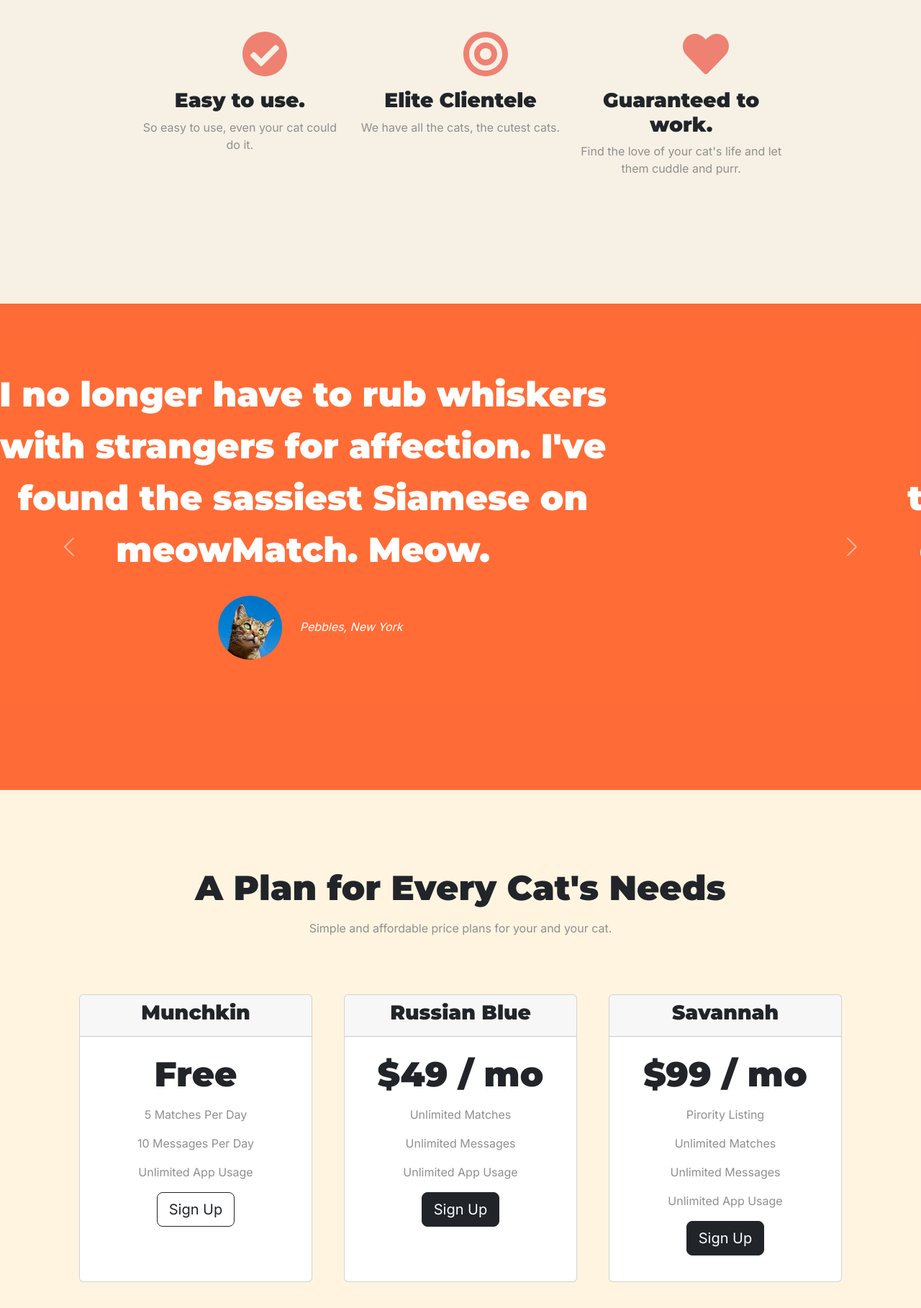
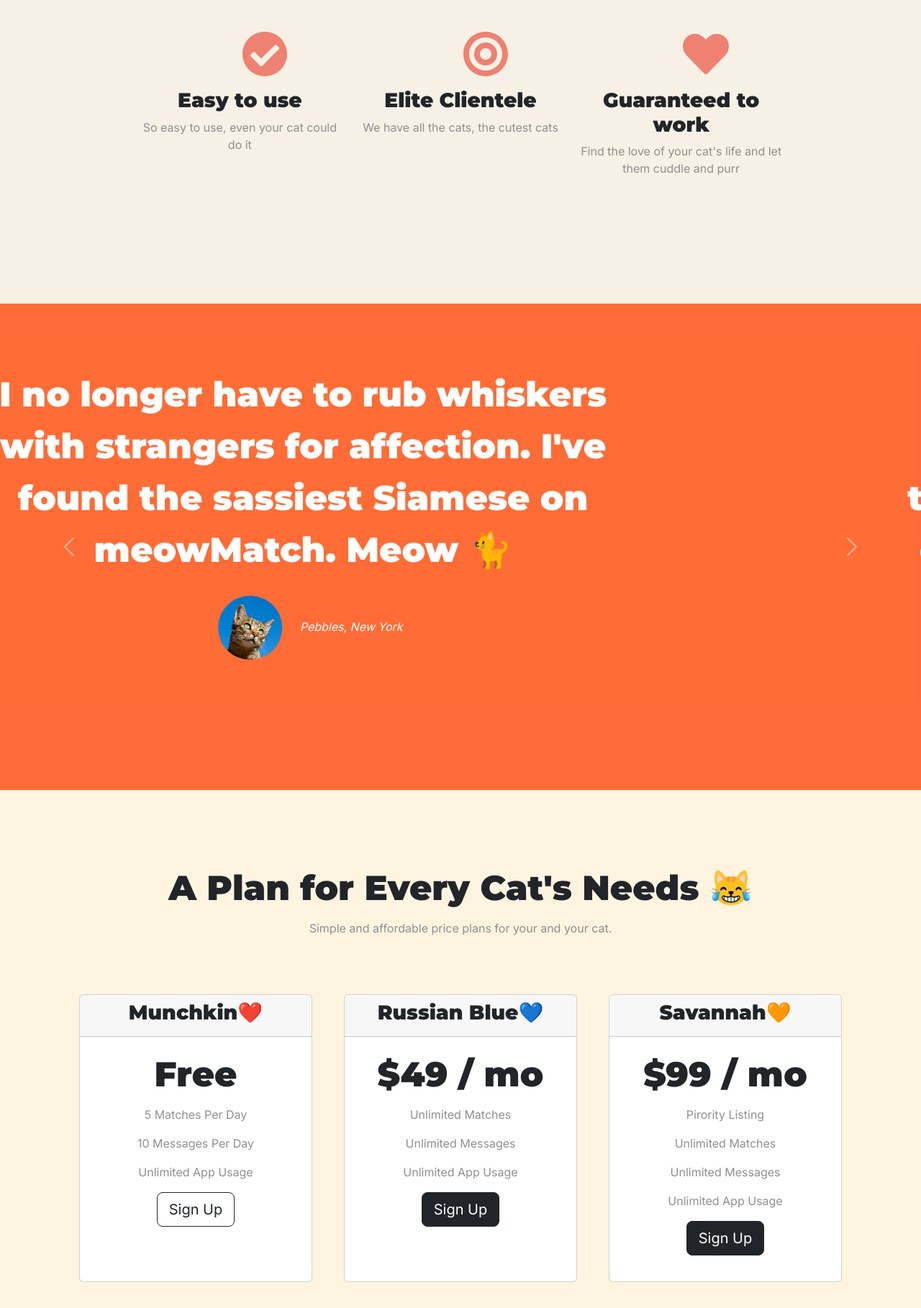
Before and after one commit to ayushroy-117/meowMatch, a plain HTML site: page index.html in a window 1280 px wide. Shown: the part 800-2618 px from the top of the page at 72% size. Drawn offline with nearby package versions, Linux system fonts and the light colour scheme.

Commit message:
Add files via upload

```diff
--- a/index.html
+++ b/index.html
@@ -58,7 +58,7 @@
       <!-- Title -->
       <div class="row">
         <div class="col-lg-6 text-div">
-          <h1>Meet new and interesting cats nearby.</h1>
+          <h1>Meet new and interesting cats nearby 😻</h1>
           <button type="button" class="btn btn-lg btn-dark download-button"><i class="fab fa-apple "
               style="height: 1.5rem; width: 1.5rem;"></i>
             Download</button>
@@ -80,18 +80,18 @@
     <div class="row">
       <div class="feature-box col-lg-4 row-fea">
         <i class="fas fa-check-circle fa-4x images-1"></i>
-        <h3>Easy to use.</h3>
-        <p>So easy to use, even your cat could do it.</p>
+        <h3>Easy to use</h3>
+        <p>So easy to use, even your cat could do it</p>
       </div>
       <div class="feature-box col-lg-4 row-fea">
         <i class="fas fa-bullseye fa-4x images-1"></i>
         <h3>Elite Clientele</h3>
-        <p>We have all the cats, the cutest cats.</p>
+        <p>We have all the cats, the cutest cats</p>
       </div>
       <div class="feature-box col-lg-4 row-fea">
         <i class="fas fa-heart fa-4x images-1"></i>
-        <h3>Guaranteed to work.</h3>
-        <p>Find the love of your cat's life and let them cuddle and purr.</p>
+        <h3>Guaranteed to work</h3>
+        <p>Find the love of your cat's life and let them cuddle and purr</p>
       </div>
     </div>
   </section>
@@ -104,13 +104,13 @@
       <div class="carousel-inner">
         <div class="carousel-item active">
           <h2>I no longer have to rub whiskers with strangers for affection. I've found the sassiest Siamese on
-            meowMatch. Meow.</h2>
+            meowMatch. Meow 🐈</h2>
           <img class="testimonial-image" src="images/meow-1.jfif" alt="dog-profile">
           <em>Pebbles, New York</em>
         </div>
         <div class="carousel-item">
           <h2 class="testimonial-text">My cat used to nap alone, but with meowMatch assistance, they've discovered their
-            purr-fect companion. At least, that's what the scratching post whispers.</h2>
+            purr-fect companion. At least, that's what the scratching post whispers 🐾</h2>
           <img class="testimonial-image" src="images/cat-milf.jfif" alt="lady-profile">
           <em>Hazel, Standford</em>
         </div>
@@ -137,13 +137,13 @@
 
   <section id="pricing">
 
-    <h2>A Plan for Every Cat's Needs</h2>
+    <h2>A Plan for Every Cat's Needs 😹</h2>
     <p>Simple and affordable price plans for your and your cat.</p>
     <div class="row">
       <div class="pricing-column col-lg-4 col-md-6">
         <div class="card">
           <div class="card-header">
-            <h3>Munchkin</h3>
+            <h3>Munchkin❤️</h3>
           </div>
           <div class="card-body">
             <h2>Free</h2>
@@ -157,7 +157,7 @@
       <div class="pricing-column col-lg-4 col-md-6">
         <div class="card">
           <div class="card-header">
-            <h3>Russian Blue</h3>
+            <h3>Russian Blue💙</h3>
           </div>
           <div class="card-body">
             <h2>$49 / mo</h2>
@@ -171,7 +171,7 @@
       <div class="pricing-column col-lg-4 col-md-6">
         <div class="card">
           <div class="card-header">
-            <h3>Savannah</h3>
+            <h3>Savannah🧡</h3>
           </div>
           <div class="card-body">
             <h2>$99 / mo</h2>
@@ -191,8 +191,8 @@
 
   <section id="cta">
 
-    <h3 class="header-3">Find the True Love of Your Cat's Life Today.</h3>
-    <button type="button" class="btn btn-lg btn-dark download-button"><i class="fab fa-apple"></i> Download</button>
+    <h3 class="header-3">Find the True Love of Your Cat's Life Today 😸</h3>
+    <button type="button" class="btn btn-lg btn-dark download-button" ><i class="fab fa-apple"></i> Download</button>
     <button type="button" class="btn btn-lg btn-outline-light download-button"><i class="fab fa-google-play"></i>
       Download</button>
   </section>
```
